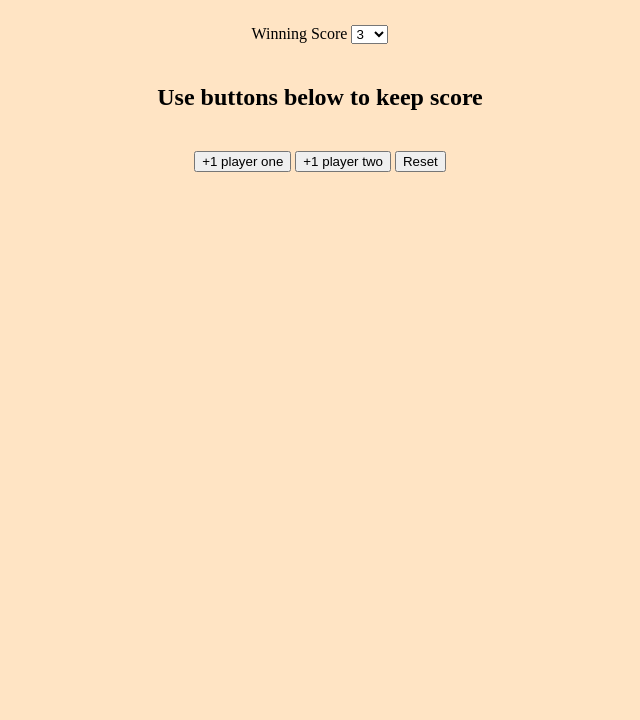
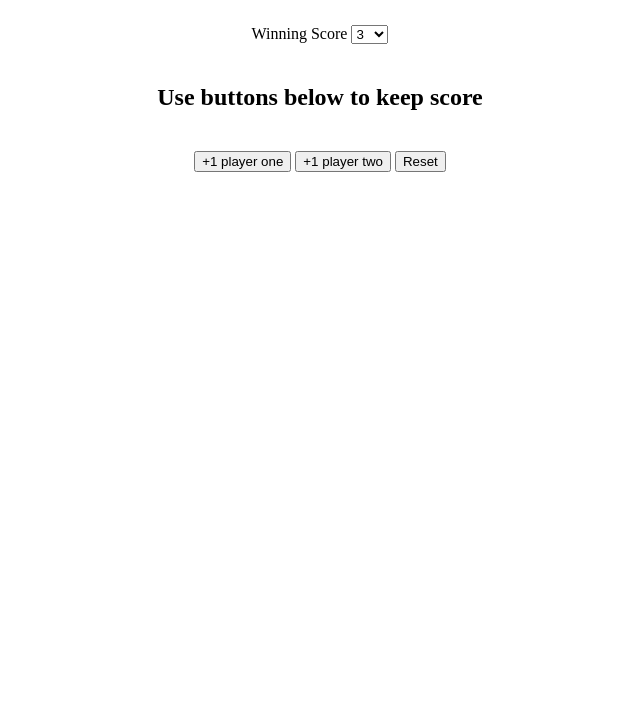
Before and after one commit to UtkuKaanArasan/PingPongScoreKeeper, a plain HTML site: page index.html in a window 1280 px wide. Shown: the part 80-800 px from the top of the page, without its empty margins (328-968 px from the left). Drawn offline with Linux system fonts and the light colour scheme.

Commit message:
Updated background color

```diff
--- a/style.css
+++ b/style.css
@@ -11,7 +11,7 @@ body
     height: 100%;
     width: 100%;
     text-align: center;
-    background-color: bisque;
+    background-color: white;
 }
 
 section
```
